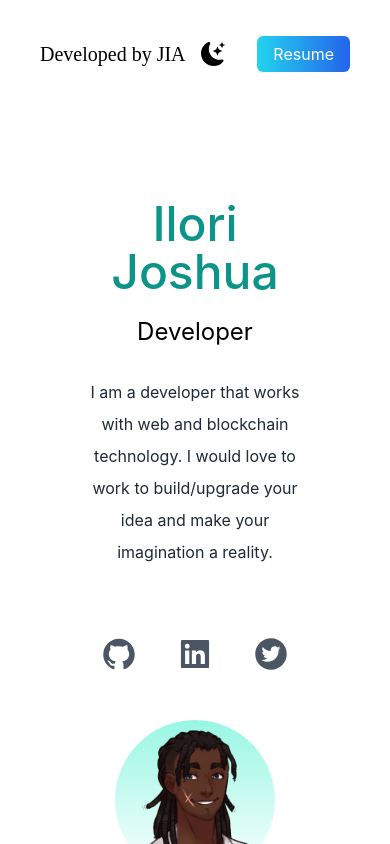
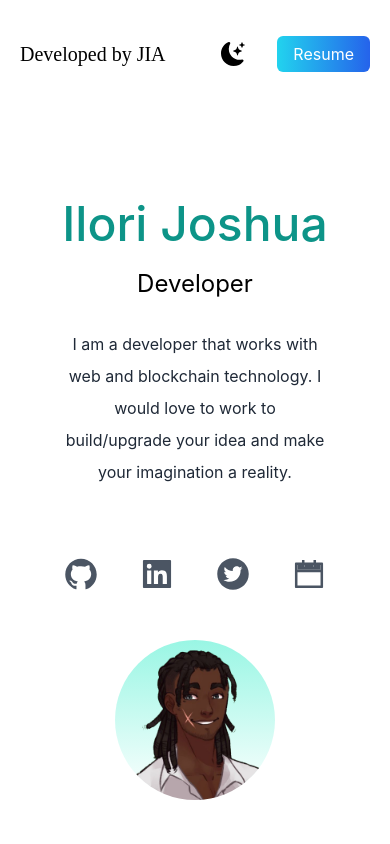
Before and after one commit to jia-ayo/practice-portfolio, a Next.js app: page / in a window 390 px wide. Shown: the top 844 px of the page. Built offline with nearby package versions, Linux system fonts and the light colour scheme.

Commit message:
added calendely link

```diff
--- a/pages/index.js
+++ b/pages/index.js
@@ -1,6 +1,6 @@
 import Head from 'next/head';
 import {BsFillMoonStarsFill} from "react-icons/bs";
-import {AiFillTwitterCircle, AiFillLinkedin, AiFillGithub} from "react-icons/ai";
+import {AiFillTwitterCircle, AiFillLinkedin, AiFillGithub, AiTwotoneCalendar} from "react-icons/ai";
 import Image from "next/image";
 import jiaImg from "../public/jiaImg.png";
 import nftImg from "../public/nft-mistery-b.png";
@@ -25,7 +25,7 @@ export default function Home() {
         <link rel="icon" href="/favicon.png" />
       </Head>
 
-      <main className="bg-white px-10 md:px-20 lg:px-40 dark:bg-slate-800">
+      <main className="bg-white px-5 md:px-20 lg:px-40 dark:bg-slate-800">
       <section className="min-h-screen">
         <nav className="py-10 mb-10 flex justify-between">
           <h1 className="text-xl font-burtons dark:text-slate-100">Developed by JIA</h1>
@@ -52,6 +52,7 @@ export default function Home() {
           <a href="https://github.com/jia-ayo" target="_blank"><AiFillGithub/></a>
           <a href="https://www.linkedin.com/in/jia-ayo/" target="_blank"><AiFillLinkedin/></a>
           <a href="https://twitter.com/jia_ayo" target="_blank"><AiFillTwitterCircle/></a>
+          <a href="https://calendly.com/jia-ayo/30min" target="_blank"><AiTwotoneCalendar/></a>
         </div>
         <div className="relative mx-auto bg-gradient-to-b from-teal-200 rounded-full  w-40 h-40 mt-10 overflow-hidden md:w-60 md:h-60 lg:w-80 lg:h-80 pb-0">
           <Image  src={jiaImg} layout="fill" objectFit="cover"/>
```
